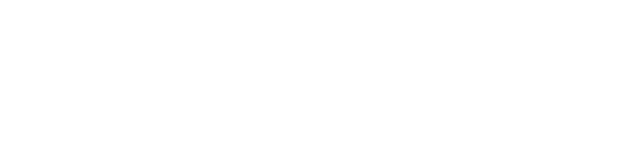
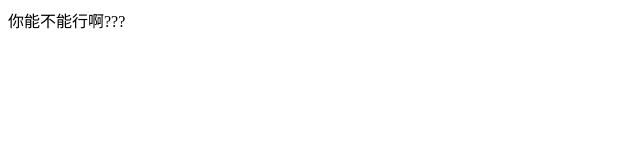
Before and after one commit to mhh931029/blog20170319, a plain HTML site: page index.html in a window 1280 px wide. Shown: the whole page, without its empty margins (0-640 px from the left). Drawn offline with Linux system fonts and the light colour scheme.

Commit message:
Update index.html

```diff
--- a/index.html
+++ b/index.html
@@ -1,4 +1,5 @@
 <!DOCTYPE html>
 <html>
 <title>我的第一个博客</title>
+  你能不能行啊???
 </html>
```
